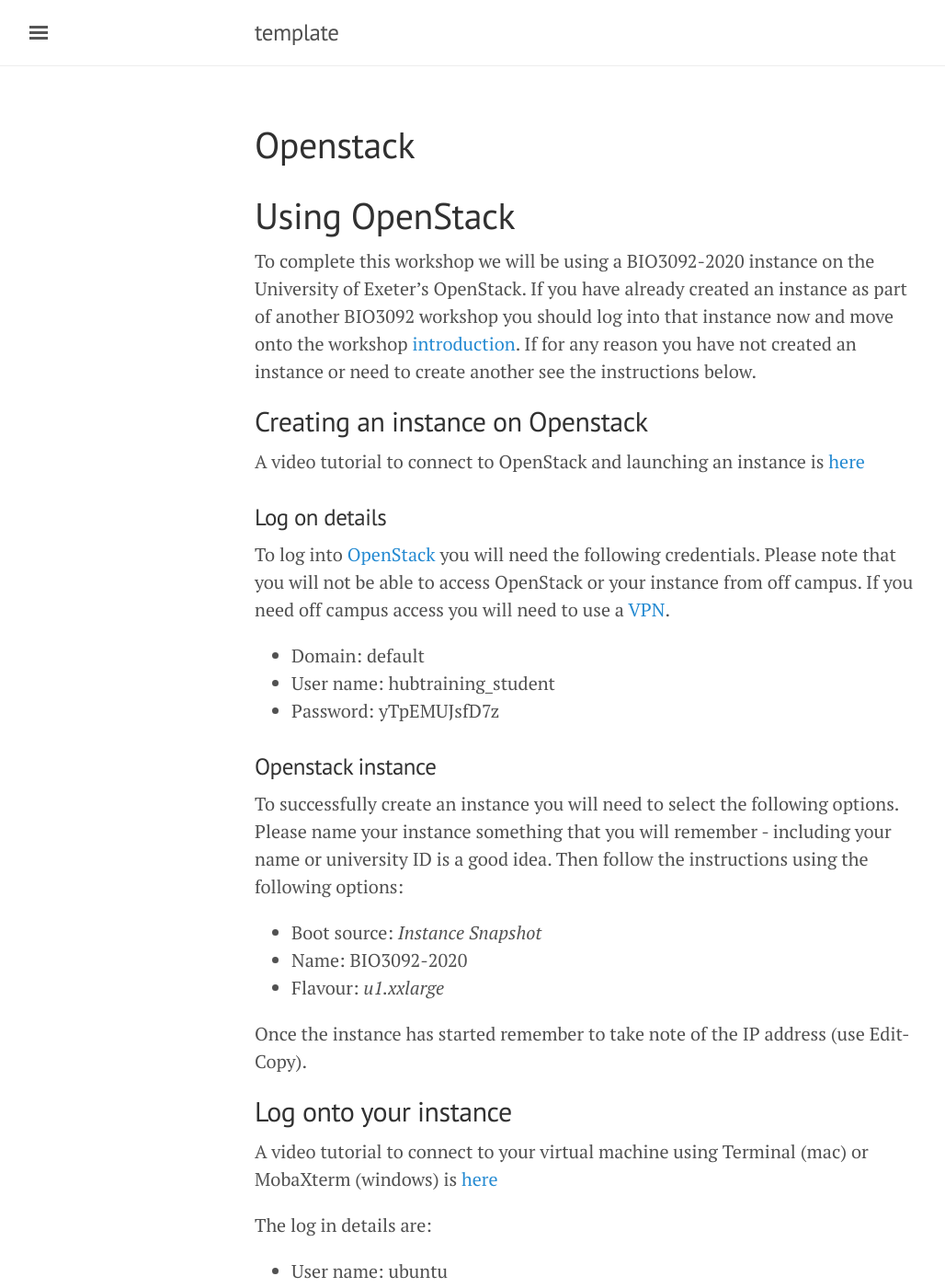
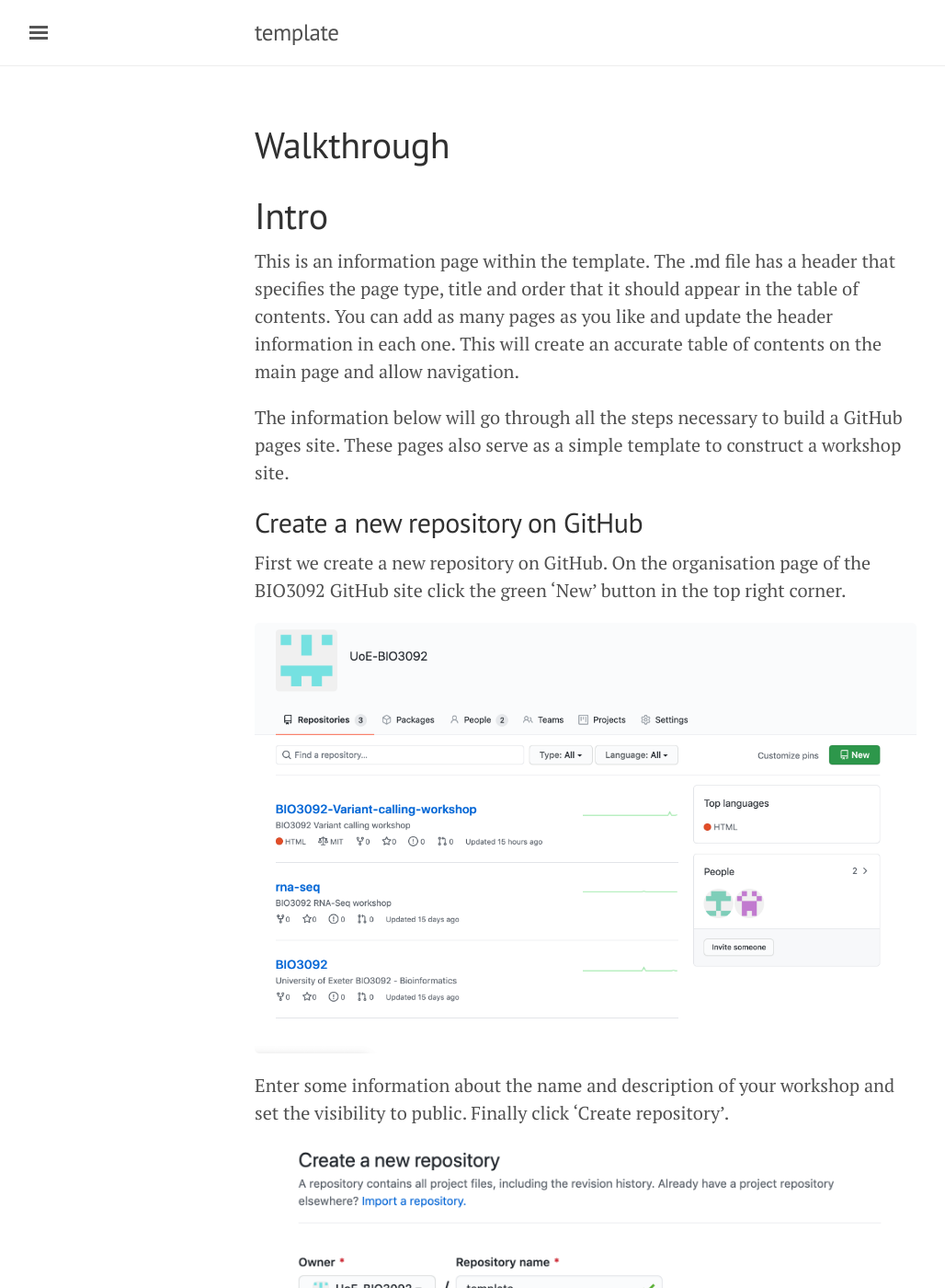
Before and after one commit to UoE-BIO3092/template, a Jekyll site: the page built from 01_walkthrough.md, in a window 1280 px wide and 1400 px high. Shown: the whole window at 92% size, without its empty margins (3-1031 px from the left). Built offline with Jekyll 4.4.1, drawn with Linux system fonts in a browser that asks for light colours; nearby versions of some CDN libraries; some of the changed text lies outside the part shown.

Commit message:
Updating walkthrough page

````diff
--- a/01_walkthrough.md
+++ b/01_walkthrough.md
@@ -1,83 +1,85 @@
 ---
 layout: page
-title: Openstack
+title: Walkthrough
 order: 1
 ---
-# Using OpenStack
+# Intro
 
-To complete this workshop we will be using a BIO3092-2020 instance on the University of Exeter's OpenStack. If you have already created an instance as part of another BIO3092 workshop you should log into that instance now and  move onto the workshop [introduction](https://uoe-bio3092.github.io/rna-seq/02_introduction.html). If for any reason you have not created an instance or need to create another see the instructions below.
+This is an information page within the template. The .md file has a header that specifies the page type, title and order that it should appear in the table of contents. You can add as many pages as you like and update the header information in each one. This will create an accurate table of contents on the main page and allow navigation.
 
-## Creating an instance on Openstack
+The information below will go through all the steps necessary to build a GitHub pages site. These pages also serve as a simple template to construct a workshop site.
 
-A video tutorial to connect to OpenStack and launching an instance is [here](https://youtu.be/JIoFJBWTtlg)
+## Create a new repository on GitHub
 
-### Log on details
+First we create a new repository on GitHub. On the organisation page of the BIO3092 GitHub site click the green 'New' button in the top right corner.
 
-To log into [OpenStack](https://openstack.exeter.ac.uk/dashboard/auth/login/?next=/dashboard/) you will need the following credentials. Please note that you will not be able to access OpenStack or your instance from off campus. If you need off campus access you will need to use a [VPN](http://www.exeter.ac.uk/it/howdoi/vpn/).
+![New repository](/images/new_repository.png)
 
-* Domain: default
-* User name: hubtraining_student
-* Password: yTpEMUJsfD7z
+Enter some information about the name and description of your workshop and set the visibility to public. Finally click 'Create repository'.
+
+![Repo details](/images/repo_details.png)
+
+A more detailed guide to setup a new repository on GitHub can be found [here](https://docs.github.com/en/github/getting-started-with-github/create-a-repo)
+
+## Creating a new gh-pages branch
+
+Next, create a new branch in the repository to store our pages site. On the main page of your repository click the branch selector button and enter the name of your new branch i.e. 'gh-pages'. Then click the 'Create branch gh-pages from main' button.
+
+![New branch](/images/new_branch.png)
 
 
-### Openstack instance
+A more detailed guide to setup a new branch within your repository can be found [here](https://docs.github.com/en/github/collaborating-with-issues-and-pull-requests/creating-and-deleting-branches-within-your-repository)
 
-To successfully create an instance you will need to select the following options. Please name your instance something that you will remember - including your name or university ID is a good idea. Then follow the instructions using the following options:
+## Clone your repository
 
-* Boot source: _Instance Snapshot_
-* Name: BIO3092-2020
-* Flavour: _u1.xxlarge_
+Now clone your repository to your local machine so that you can add files and write your workshop. You can find the URL for your repository by clicking the green 'code' button in the top right hand side of your repository.
 
-Once the instance has started remember to take note of the IP address (use Edit-Copy).
+![Clone](/images/clone_url.png)
 
-## Log onto your instance
-
-A video tutorial to connect to your virtual machine using Terminal (mac) or MobaXterm (windows) is [here](https://youtu.be/qPPBjTSppvE)
-
-The log in details are:
-* User name: ubuntu
-* Password: bio3092
-
-Once you have successfully logged on, its time to begin the workshop!
-
-# Using your own machine
-
-It is strongly recommended that you use the Virtual Machine approach to complete this workshop described above. However, it will also be possible to use your own machine.
-
-To successfully use your own machine you will need to:
-* Download the workshop data
-* Install all required software
-
-Please ensure all data is downloaded and software is installed and working before our workshop session.
-
-## Downloading workshop data
-
-A substantial amount of raw data is required (a few GB) for this workshop. The easiest way to download these data is from the virtual machine. Follow the instructions above to setup an instance of the BIO3092-2020 virtual machine. Once you have started an instance and have an IP address use `scp` (or another transfer program) to download the data to your local machine. The data is stored at `/home/ubuntu/resources/workshops/ws4-differential-expression/` on the virtual machine. An example command (Linux or Mac Terminal) to download these data would be:
+On your local machine navigate to the directory where you want to store the repository and enter the command:
 
 ```
-scp -r ubuntu@<ip-address>:/home/ubuntu/resources/workshops/ws4-differential-expression ./
+git clone <url>
 ```
 
-enter the relevant password when prompted and the command will download the workshop data to the current directory on your local machine. This directory will then become your working directory for the workshop.
+![Git clone](/images/git_clone.png)
 
-The command should result in a directory structure that looks like:
+Some information should be printed to the screen and a new directory will be created containing your repository. For more information on this process see [this page](https://git-scm.com/book/en/v2/Git-Basics-Getting-a-Git-Repository). Note that you will have to have an ssh key and this needs to be associated to you Git account. See [here](https://docs.github.com/en/github/authenticating-to-github/generating-a-new-ssh-key-and-adding-it-to-the-ssh-agent) for details.
 
-* ws4-differential-expression/
-  * fastq/
-  * alignments/
-  * DE/
-  * GO/
-  * C.gattii_ref/
+## Change to the gh-pages branch
 
-with the `fastq/`, `alignments/` and `C.gattii_ref/` directories containing some input files you will use throughout the workshop.
+Before we can start adding material we need to switch to the 'gh-pages' branch so that all the files we add go to the correct place in our repository. We do this with the command:
 
-## Required software
+```
+git checkout gh-pages
+```
 
-We will run the whole workshop in [R](https://www.r-project.org/). I recommend using an Integrated Development Environment (IDE) such as [RStudio](https://rstudio.com/), which has a lot of useful features such as package installation, script editor and panes for visualisation of the environment and images.
+![Git checkout](/images/git_checkout.png)
 
-To complete the workshop you will need to install several packages:
-* [Rsubread](https://bioconductor.org/packages/release/bioc/html/Rsubread.html) for alignment and counting
-* [edgeR](https://bioconductor.org/packages/release/bioc/html/edgeR.html) for differential gene expression analysis
-* [GOfuncR](https://www.bioconductor.org/packages/release/bioc/html/GOfuncR.html) for Gene Ontology enrichment
+## Add files and create the workshop
 
-Follow the instructions on the above pages to install the packages.
+You can now add files to this directory and write your workshop materials. To create a workshop page in line with the BIO3092 RNA-Seq pages you can download the files from the template repository (they can be downloaded as a zip file directory from GitHub), import them into your repository directory and make any changes necessary.
+
+I work in an IDE ([Atom](https://atom.io/)) that comes with built in functionality for working with projects stored on GitHub. It means all the commands for pushing to the server can be handled from an intuitive GUI. You can see in the following screenshot the files I have added for the template repository (left) and that Atom will keep track of changes in a Git tab (right).
+
+![Atom](/images/atom.png)
+
+In fact many of the operations (cloning, checkout and switching branches) can be handled from the Atom GUI.
+
+## Pushing the workshop to the server
+
+Once the workshop has been written, it is time to 'push' our changes to the repository. This process is done in three stages on the command line.
+
+* First, we use `git add` to [add](https://github.com/git-guides/git-add) files to our commit
+* Then, we use `git commit -m` with a message to create a [snapshot](https://github.com/git-guides/git-commit) of the repository ready for upload.
+* Finally, we use `git push` to update the [remote branch](https://github.com/git-guides/git-push) with our commit.
+
+This can all be handled on the command line from within the repository directory. Or through a GUI interface in an IDE such as Atom.
+
+![Atom push](/images/gui_push.png)
+
+In the above screenshot you can see on the right hand side I have staged files (add) for upload and have entered a message for the commit. The next step is to press commit to 'gh-pages' and use the 'push' button (appears at the bottom after committing) to upload changes to the server.
+
+## Publish the branch as a GitHub pages site
+
+We have now almost finished the setup. Once the workshop files have been uploaded to the server we need to publish the repository as a GitHub pages site.
````
